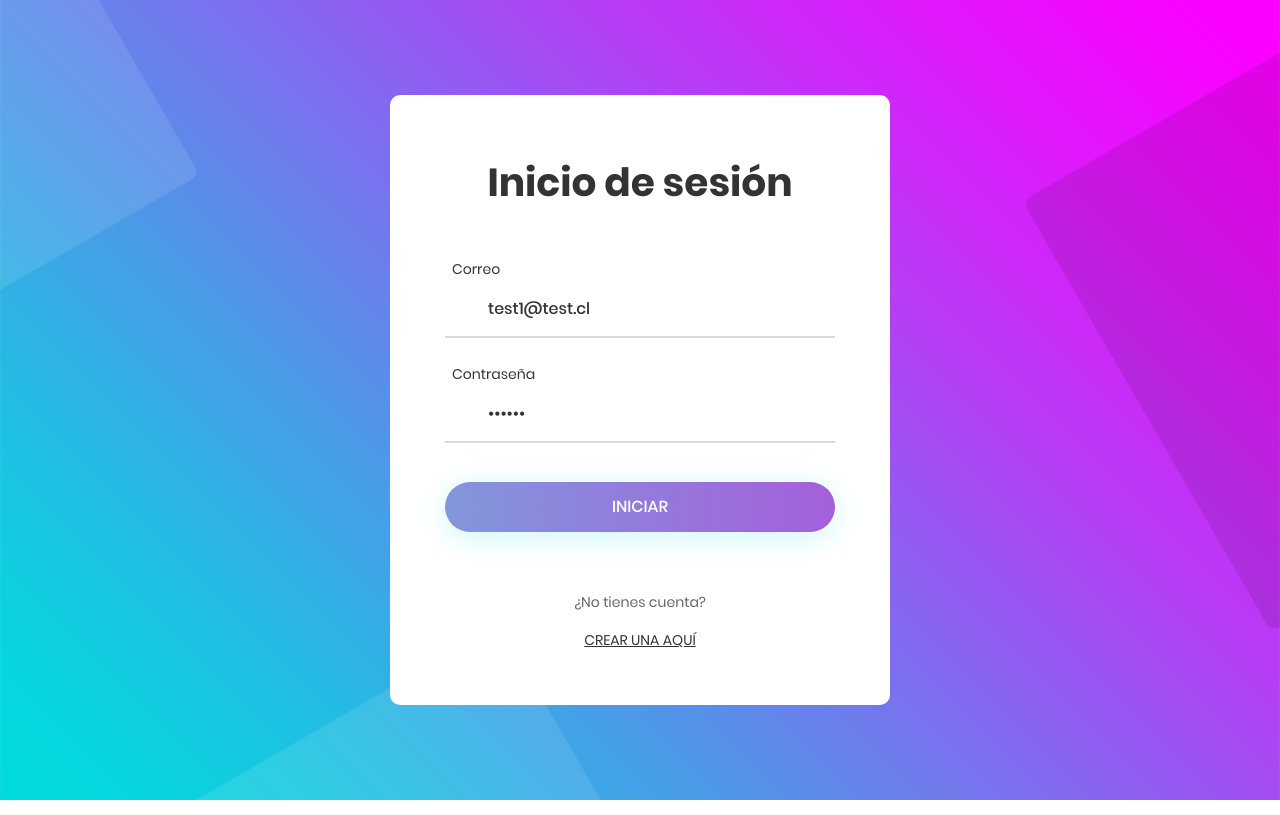
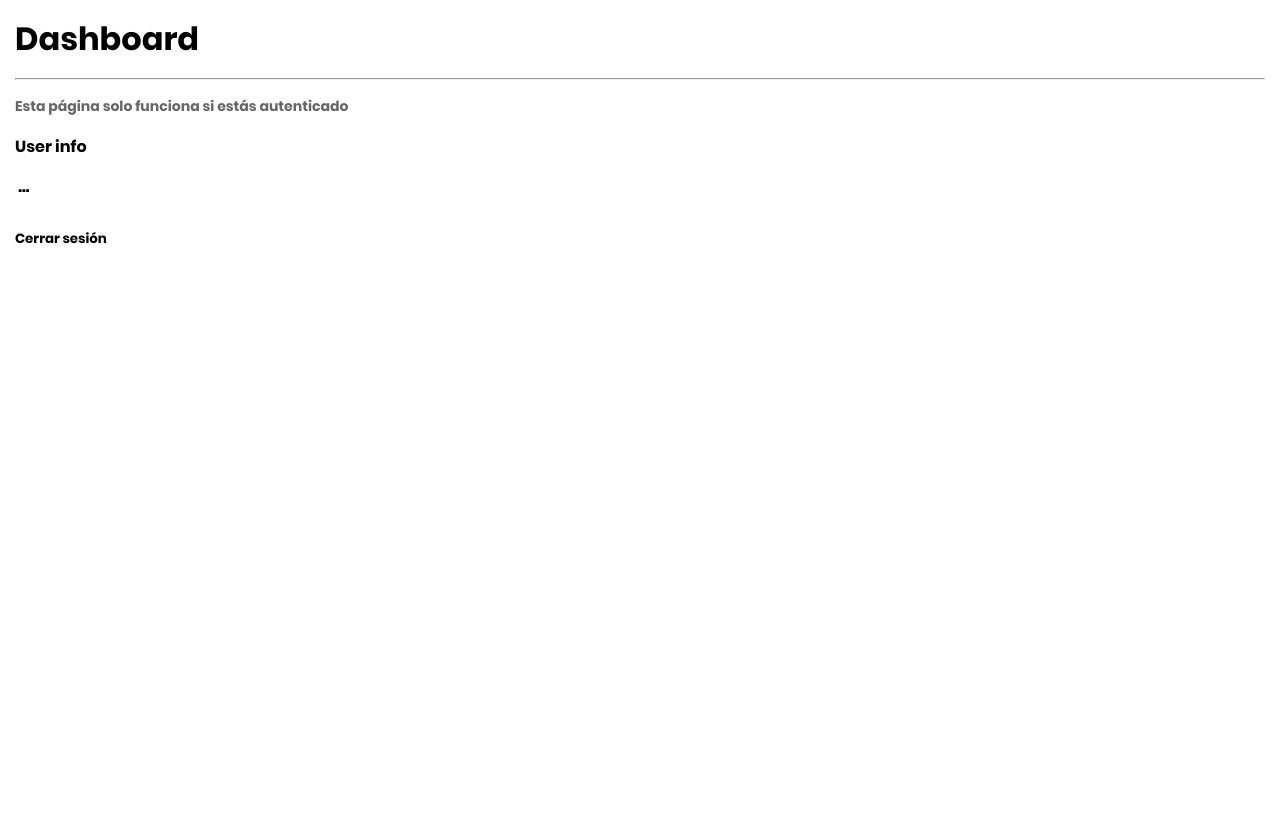
Before and after one commit to cabrerojas/12-authApp, an Angular app: page /dashboard in a window 1280 px wide. Before the commit this address led to /auth/login. Built offline with nearby package versions, Linux system fonts and the light colour scheme.

Commit message:
dashboard
se redirecciona al dashboard luego del login o del registro

```diff
--- a/src/app/app-routing.module.ts
+++ b/src/app/app-routing.module.ts
@@ -7,7 +7,7 @@ const routes: Routes = [
     loadChildren: () => import('./auth/auth.module').then(m => m.AuthModule)
   },
   {
-    path: 'protected',
+    path: 'dashboard',
     loadChildren: () => import('./protected/protected.module').then(m => m.ProtectedModule)
   },
   {
--- a/src/app/auth/pages/login/login.component.ts
+++ b/src/app/auth/pages/login/login.component.ts
@@ -1,5 +1,6 @@
 import { Component } from '@angular/core';
 import { FormBuilder, FormGroup, Validators } from '@angular/forms';
+import { Router } from '@angular/router';
 
 @Component({
   selector: 'app-login',
@@ -13,13 +14,14 @@ export class LoginComponent  {
     contrasena: ['123456', [ Validators.required, Validators.minLength(6) ] ],
   });
 
-  constructor( private fb: FormBuilder) { }
+  constructor(  private fb: FormBuilder,
+                private router: Router ) { }
 
   login(): void {
     console.log(this.formLogin.valid);
     console.log(this.formLogin.value);
 
-
+    this.router.navigateByUrl('/dashboard');
   }
 
 
--- a/src/app/auth/pages/register/register.component.ts
+++ b/src/app/auth/pages/register/register.component.ts
@@ -1,5 +1,6 @@
 import { Component } from '@angular/core';
 import { FormBuilder, FormGroup, Validators } from '@angular/forms';
+import { Router } from '@angular/router';
 
 @Component({
   selector: 'app-register',
@@ -14,11 +15,13 @@ export class RegisterComponent {
     contrasena: ['123456', [ Validators.required, Validators.minLength(6) ] ],
   });
 
-  constructor( private fb: FormBuilder) { }
+  constructor(  private fb: FormBuilder,
+                private router: Router ) { }
 
   register(): void {
-    console.log(this.formRegister.valid);
     console.log(this.formRegister.value);
+
+    this.router.navigateByUrl('/dashboard');
   }
 
 }
--- a/src/app/protected/dashboard/dashboard.component.css
+++ b/src/app/protected/dashboard/dashboard.component.css
@@ -0,0 +1,3 @@
+* {
+    margin: 15px;
+}
--- a/src/app/protected/dashboard/dashboard.component.html
+++ b/src/app/protected/dashboard/dashboard.component.html
@@ -1 +1,16 @@
-<p>dashboard works!</p>
+
+
+<h1>Dashboard</h1>
+
+<hr>
+
+<p>
+    Esta página solo funciona si estás autenticado
+</p>
+
+<h4>User info</h4>
+<pre> ... </pre>
+
+<button (click)="logout()">
+    Cerrar sesión
+</button>
--- a/src/app/protected/dashboard/dashboard.component.ts
+++ b/src/app/protected/dashboard/dashboard.component.ts
@@ -1,15 +1,19 @@
-import { Component, OnInit } from '@angular/core';
+import { Component } from '@angular/core';
+import { Router } from '@angular/router';
 
 @Component({
   selector: 'app-dashboard',
   templateUrl: './dashboard.component.html',
   styleUrls: ['./dashboard.component.css']
 })
-export class DashboardComponent implements OnInit {
+export class DashboardComponent {
 
-  constructor() { }
+  constructor( private router: Router ) { }
 
-  ngOnInit(): void {
+  logout(): void {
+
+    this.router.navigateByUrl('/auth');
+
   }
 
 }
--- a/src/app/protected/protected-routing.module.ts
+++ b/src/app/protected/protected-routing.module.ts
@@ -6,8 +6,8 @@ const routes: Routes = [
   {
     path: '',
     children: [
-      { path: 'dashboard', component: DashboardComponent },
-      { path: '**', redirectTo: 'dashboard' }
+      { path: '', component: DashboardComponent },
+      { path: '**', redirectTo: '' }
     ]
   }
 ];
```
